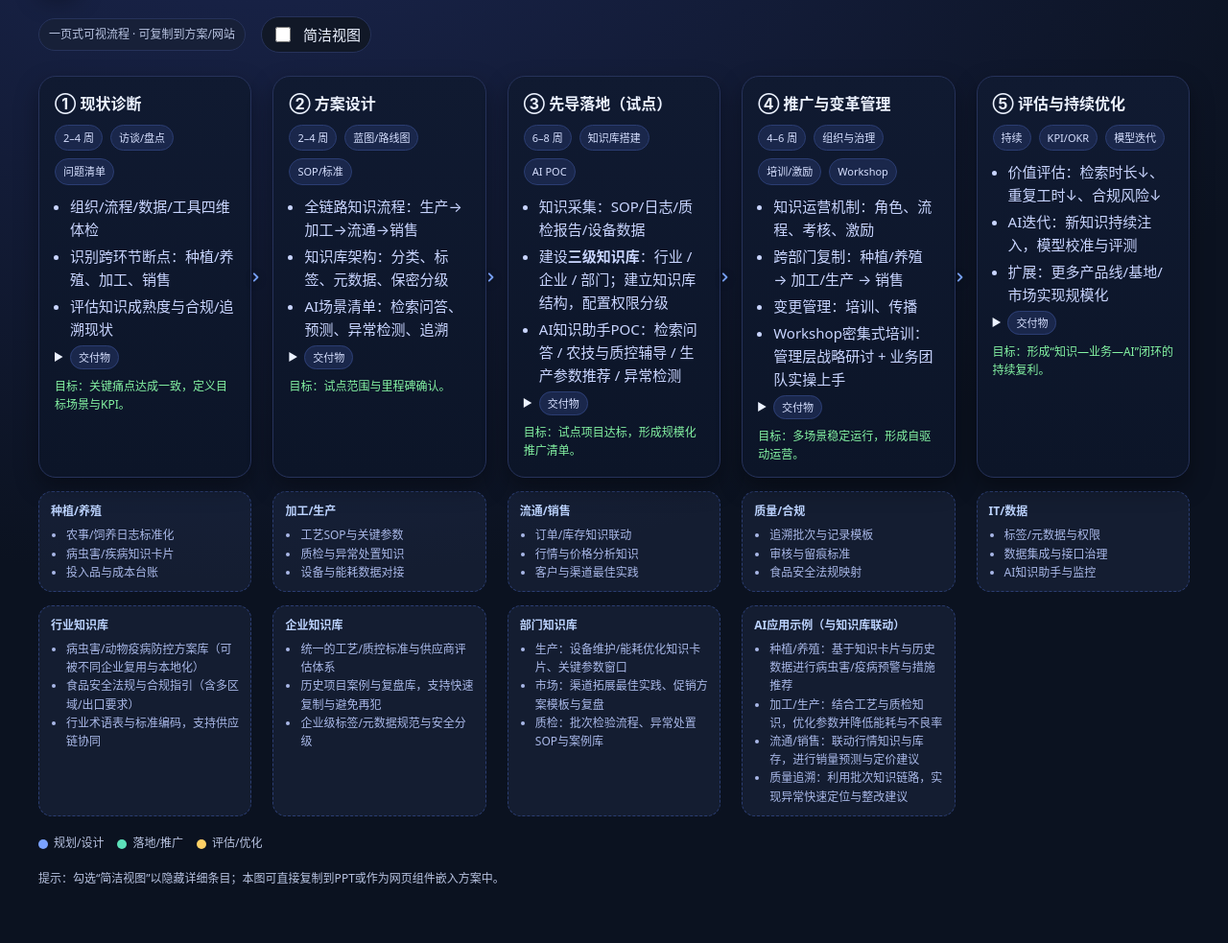
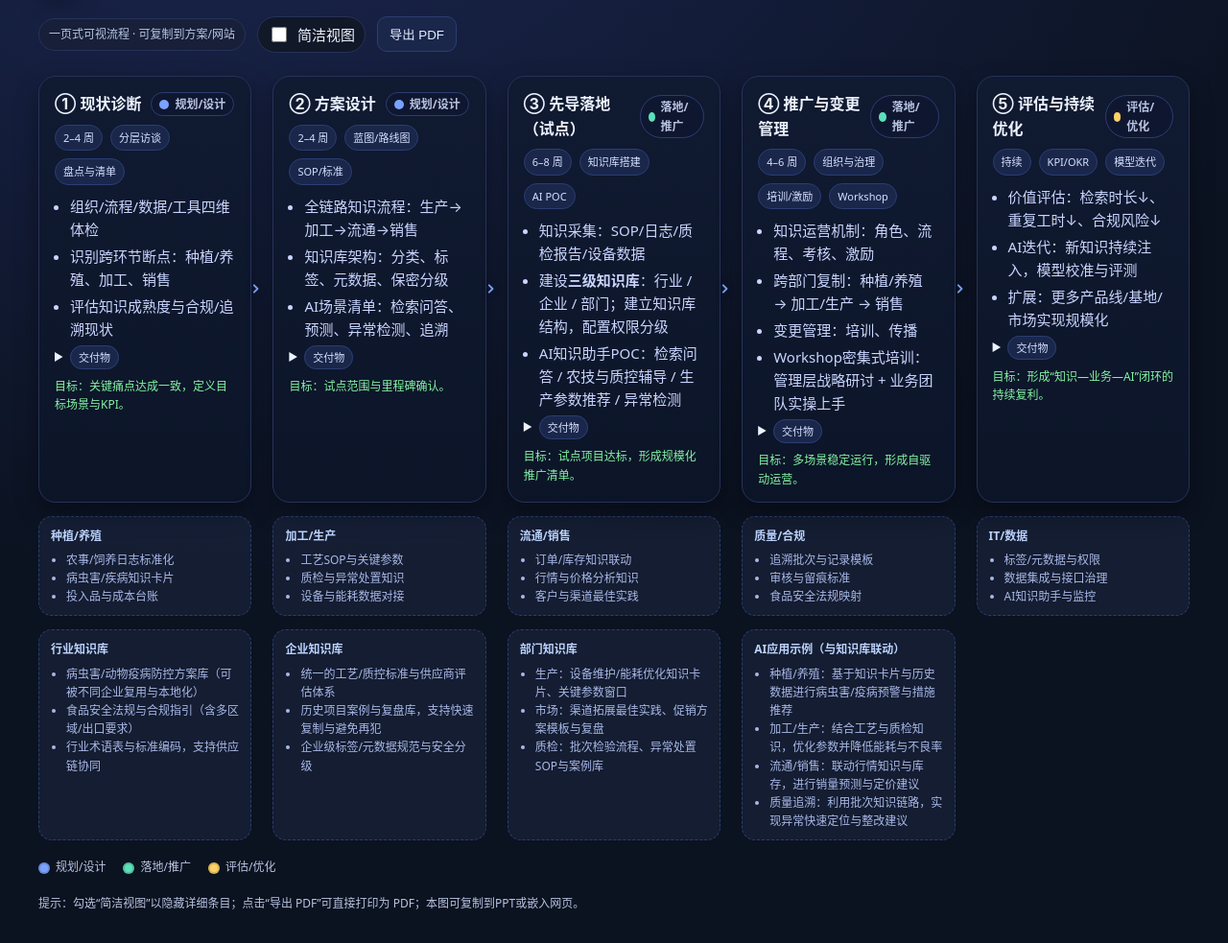
Before and after one commit to JoeQuanquan/KMsolution, a plain HTML site: page index.html in a window 1280 px wide. Shown: the part 91-1074 px from the top of the page at 96% size. Before the commit the page ends 1048 px from the top, so only its background shows below. Drawn offline with Linux system fonts and the light colour scheme.

Commit message:
Update index9.html

```diff
--- a/index.html
+++ b/index.html
@@ -1,10 +1,9 @@
-
 <!DOCTYPE html>
 <html lang="zh-CN">
 <head>
 <meta charset="utf-8" />
 <meta name="viewport" content="width=device-width, initial-scale=1" />
-<title>农食行业全链路知识管理咨询流程图（更新版）</title>
+<title>农食行业全链路知识管理咨询流程图</title>
 <style>
   :root { --bg:#0b1220; --card:#121a2b; --ink:#ecf2ff; --muted:#b8c3e1; --accent:#7aa2ff; --accent-2:#5ce0b9; --warn:#ffd166; --ok:#84f3a3; --shadow:0 10px 24px rgba(0,0,0,.35); --radius:18px; }
   *{box-sizing:border-box}
@@ -14,13 +13,16 @@
   .logo{width:42px;height:42px;display:grid;place-items:center;background:linear-gradient(135deg,var(--accent),var(--accent-2));border-radius:12px;box-shadow:var(--shadow)}
   h1{font-size:22px;margin:0;letter-spacing:.5px}
   .subtitle{color:var(--muted);font-size:13px}
-  .toolbar{display:flex;gap:16px;align-items:center;margin:8px 0 24px}
+  .toolbar{display:flex;gap:12px;align-items:center;margin:8px 0 24px;flex-wrap:wrap}
   .tag{padding:6px 10px;border-radius:999px;background:#172038;color:var(--muted);border:1px solid #26325a;font-size:12px}
-  .toggle{display:flex;align-items:center;gap:10px;padding:6px 10px;border-radius:999px;background:#111827;border:1px solid #26325a;cursor:pointer;user-select:none}
+  .toggle{display:flex;align-items:center;gap:8px;padding:6px 10px;border-radius:999px;background:#111827;border:1px solid #26325a;cursor:pointer;user-select:none}
   .toggle input{accent-color:var(--accent);width:16px;height:16px}
+  .btn{padding:8px 12px;border-radius:10px;border:1px solid #2b3d72;background:#1a274b;color:#e6edff;cursor:pointer}
+  .btn:hover{filter:brightness(1.08)}
+
   .flow{display:grid;grid-template-columns:repeat(5,1fr);gap:22px;position:relative}
   .stage{background:linear-gradient(180deg,#101a31,#0c1528);border:1px solid #26325a;border-radius:var(--radius);padding:16px 16px 14px;box-shadow:var(--shadow);position:relative}
-  .stage h3{margin:0 0 8px;font-size:16px}
+  .stage h3{margin:0 0 8px;font-size:16px;display:flex;align-items:center;gap:10px}
   .stage .meta{display:flex;gap:8px;flex-wrap:wrap;margin-bottom:10px}
   .chip{font-size:11px;color:#d7e0ff;padding:4px 8px;border-radius:999px;background:#1a274b;border:1px solid #2b3d72}
   .bullet{margin:8px 0 0 0;padding-left:16px;color:#c9d5ff}
@@ -28,18 +30,27 @@
   .deliver{margin-top:10px;font-size:12px;color:var(--ok)}
   .arrow{position:absolute;top:50%;transform:translateY(-50%);width:22px;height:22px;display:grid;place-items:center;right:-13px}
   .stage svg{filter:drop-shadow(0 2px 4px rgba(0,0,0,.4))}
+
+  /* 阶段标记（与图例一致） */
+  .mark{display:inline-flex;align-items:center;gap:6px;font-size:12px;color:var(--muted);padding:2px 8px;border-radius:999px;background:#0f1730;border:1px solid #2b3d72}
+  .mark .dot{display:inline-block;width:10px;height:10px;border-radius:50%}
+  .mark-plan .dot{background:var(--accent)}
+  .mark-build .dot{background:var(--accent-2)}
+  .mark-eval .dot{background:var(--warn)}
+
   .lanes{display:grid;grid-template-columns:repeat(5,1fr);gap:22px;margin-top:14px}
   .lane{background:rgba(122,162,255,.08);border:1px dashed #2b3d72;border-radius:14px;padding:10px 12px}
   .lane b{display:block;font-size:12px;color:#bcd3ff;margin-bottom:6px}
   .lane ul{margin:0;padding-left:16px;color:#a9b8e8;font-size:12px}
-  .legend{margin-top:18px;display:flex;gap:14px;flex-wrap:wrap;color:var(--muted);font-size:12px}
-  .legend .dot{width:10px;height:10px;border-radius:50%;display:inline-block;margin-right:6px;vertical-align:middle}
+
+  .legend{margin-top:18px;display:flex;gap:18px;flex-wrap:wrap;color:var(--muted);font-size:12px;align-items:center}
+  .legend .dot{display:inline-block;width:12px;height:12px;border-radius:50%;margin-right:6px;vertical-align:middle;box-shadow:0 0 0 2px rgba(0,0,0,.15) inset}
   .dot-plan{background:var(--accent)}
   .dot-build{background:var(--accent-2)}
   .dot-eval{background:var(--warn)}
   .note{margin-top:18px;color:var(--muted);font-size:12px}
 
-  /* 简洁视图：隐藏细节，仅保留结构 */
+  /* 简洁视图 */
   body.compact .bullet{display:none}
   body.compact details{display:none}
   body.compact .deliver{display:none}
@@ -50,16 +61,28 @@
     .flow,.lanes{grid-template-columns:1fr}
     .arrow{display:none}
   }
+
+  /* 打印到 PDF 优化 */
+  @media print{
+    body{background:#fff;color:#000;-webkit-print-color-adjust:exact;print-color-adjust:exact}
+    .logo,.tag,.toggle,.btn{display:none}
+    .stage{background:#fff;border-color:#ccc;box-shadow:none}
+    .lane{background:#fff;border-color:#ccc}
+    a{color:#000}
+  }
 </style>
 </head>
 <body>
   <div class="wrap">
     <header>
       <div class="logo" aria-hidden="true">
-        <svg width="22" height="22" viewBox="0 0 24 24" fill="none"><path d="M12 2l3.5 6H8.5L12 2Z" fill="#0b1220"/><rect x="5" y="9" width="14" height="8" rx="3" fill="#0b1220"/></svg>
+        <svg width="22" height="22" viewBox="0 0 24 24" fill="none">
+          <path d="M12 2l3.5 6H8.5L12 2Z" fill="#0b1220"/>
+          <rect x="5" y="9" width="14" height="8" rx="3" fill="#0b1220"/>
+        </svg>
       </div>
       <div>
-        <h1>农食行业全链路知识管理咨询流程图（更新版）</h1>
+        <h1>农食行业全链路知识管理咨询流程图</h1>
         <div class="subtitle">覆盖 <b>种植</b>/<b>养殖</b> — <b>加工</b>/<b>生产</b> — <b>流通</b>/<b>销售</b> 的知识化与AI落地路径 · 新增：行业/企业/部门三级知识库与应用示例</div>
       </div>
     </header>
@@ -70,14 +93,15 @@
         <input id="cmp" type="checkbox" />
         <span>简洁视图</span>
       </label>
+      <button id="pdfBtn" class="btn" title="导出为 PDF">导出 PDF</button>
     </div>
 
     <!-- FLOW STAGES -->
     <section class="flow" aria-label="咨询实施阶段流程">
-      <!-- 1 现状诊断 -->
+      <!-- 1 现状诊断（规划/设计） -->
       <div class="stage">
-        <h3>① 现状诊断</h3>
-        <div class="meta"><span class="chip">2–4 周</span><span class="chip">访谈/盘点</span><span class="chip">问题清单</span></div>
+        <h3>① 现状诊断 <span class="mark mark-plan"><span class="dot"></span>规划/设计</span></h3>
+        <div class="meta"><span class="chip">2–4 周</span><span class="chip">分层访谈</span><span class="chip">盘点与清单</span></div>
         <ul class="bullet">
           <li>组织/流程/数据/工具四维体检</li>
           <li>识别跨环节断点：种植/养殖、加工、销售</li>
@@ -88,13 +112,17 @@
         </details>
         <div class="deliver">目标：关键痛点达成一致，定义目标场景与KPI。</div>
         <div class="arrow" aria-hidden="true">
-          <svg width="22" height="22" viewBox="0 0 24 24"><path d="M4 12h12" stroke="url(#g1)" stroke-width="2" stroke-linecap="round"/><path d="M14 8l4 4-4 4" fill="none" stroke="url(#g1)" stroke-width="2" stroke-linecap="round" stroke-linejoin="round"/><defs><linearGradient id="g1" x1="0" x2="24" y1="0" y2="0"><stop stop-color="#7aa2ff"/><stop offset="1" stop-color="#5ce0b9"/></linearGradient></defs></svg>
+          <svg width="22" height="22" viewBox="0 0 24 24">
+            <path d="M4 12h12" stroke="url(#g1)" stroke-width="2" stroke-linecap="round"/>
+            <path d="M14 8l4 4-4 4" fill="none" stroke="url(#g1)" stroke-width="2" stroke-linecap="round" stroke-linejoin="round"/>
+            <defs><linearGradient id="g1" x1="0" x2="24" y1="0" y2="0"><stop stop-color="#7aa2ff"/><stop offset="1" stop-color="#5ce0b9"/></linearGradient></defs>
+          </svg>
         </div>
       </div>
 
-      <!-- 2 方案设计 -->
+      <!-- 2 方案设计（规划/设计） -->
       <div class="stage">
-        <h3>② 方案设计</h3>
+        <h3>② 方案设计 <span class="mark mark-plan"><span class="dot"></span>规划/设计</span></h3>
         <div class="meta"><span class="chip">2–4 周</span><span class="chip">蓝图/路线图</span><span class="chip">SOP/标准</span></div>
         <ul class="bullet">
           <li>全链路知识流程：生产→加工→流通→销售</li>
@@ -106,13 +134,17 @@
         </details>
         <div class="deliver">目标：试点范围与里程碑确认。</div>
         <div class="arrow" aria-hidden="true">
-          <svg width="22" height="22" viewBox="0 0 24 24"><path d="M4 12h12" stroke="url(#g2)" stroke-width="2" stroke-linecap="round"/><path d="M14 8l4 4-4 4" fill="none" stroke="url(#g2)" stroke-width="2" stroke-linecap="round" stroke-linejoin="round"/><defs><linearGradient id="g2" x1="0" x2="24" y1="0" y2="0"><stop stop-color="#7aa2ff"/><stop offset="1" stop-color="#5ce0b9"/></linearGradient></defs></svg>
+          <svg width="22" height="22" viewBox="0 0 24 24">
+            <path d="M4 12h12" stroke="url(#g2)" stroke-width="2" stroke-linecap="round"/>
+            <path d="M14 8l4 4-4 4" fill="none" stroke="url(#g2)" stroke-width="2" stroke-linecap="round" stroke-linejoin="round"/>
+            <defs><linearGradient id="g2" x1="0" x2="24" y1="0" y2="0"><stop stop-color="#7aa2ff"/><stop offset="1" stop-color="#5ce0b9"/></linearGradient></defs>
+          </svg>
         </div>
       </div>
 
-      <!-- 3 先导落地 -->
+      <!-- 3 先导落地（落地/推广） -->
       <div class="stage">
-        <h3>③ 先导落地（试点）</h3>
+        <h3>③ 先导落地（试点） <span class="mark mark-build"><span class="dot"></span>落地/推广</span></h3>
         <div class="meta"><span class="chip">6–8 周</span><span class="chip">知识库搭建</span><span class="chip">AI POC</span></div>
         <ul class="bullet">
           <li>知识采集：SOP/日志/质检报告/设备数据</li>
@@ -124,13 +156,17 @@
         </details>
         <div class="deliver">目标：试点项目达标，形成规模化推广清单。</div>
         <div class="arrow" aria-hidden="true">
-          <svg width="22" height="22" viewBox="0 0 24 24"><path d="M4 12h12" stroke="url(#g3)" stroke-width="2" stroke-linecap="round"/><path d="M14 8l4 4-4 4" fill="none" stroke="url(#g3)" stroke-width="2" stroke-linecap="round" stroke-linejoin="round"/><defs><linearGradient id="g3" x1="0" x2="24" y1="0" y2="0"><stop stop-color="#7aa2ff"/><stop offset="1" stop-color="#5ce0b9"/></linearGradient></defs></svg>
+          <svg width="22" height="22" viewBox="0 0 24 24">
+            <path d="M4 12h12" stroke="url(#g3)" stroke-width="2" stroke-linecap="round"/>
+            <path d="M14 8l4 4-4 4" fill="none" stroke="url(#g3)" stroke-width="2" stroke-linecap="round" stroke-linejoin="round"/>
+            <defs><linearGradient id="g3" x1="0" x2="24" y1="0" y2="0"><stop stop-color="#7aa2ff"/><stop offset="1" stop-color="#5ce0b9"/></linearGradient></defs>
+          </svg>
         </div>
       </div>
 
-      <!-- 4 推广与变革管理 -->
+      <!-- 4 推广与变更管理（落地/推广） -->
       <div class="stage">
-        <h3>④ 推广与变革管理</h3>
+        <h3>④ 推广与变更管理 <span class="mark mark-build"><span class="dot"></span>落地/推广</span></h3>
         <div class="meta"><span class="chip">4–6 周</span><span class="chip">组织与治理</span><span class="chip">培训/激励</span><span class="chip">Workshop</span></div>
         <ul class="bullet">
           <li>知识运营机制：角色、流程、考核、激励</li>
@@ -143,13 +179,17 @@
         </details>
         <div class="deliver">目标：多场景稳定运行，形成自驱动运营。</div>
         <div class="arrow" aria-hidden="true">
-          <svg width="22" height="22" viewBox="0 0 24 24"><path d="M4 12h12" stroke="url(#g4)" stroke-width="2" stroke-linecap="round"/><path d="M14 8l4 4-4 4" fill="none" stroke="url(#g4)" stroke-width="2" stroke-linecap="round" stroke-linejoin="round"/><defs><linearGradient id="g4" x1="0" x2="24" y1="0" y2="0"><stop stop-color="#7aa2ff"/><stop offset="1" stop-color="#5ce0b9"/></linearGradient></defs></svg>
+          <svg width="22" height="22" viewBox="0 0 24 24">
+            <path d="M4 12h12" stroke="url(#g4)" stroke-width="2" stroke-linecap="round"/>
+            <path d="M14 8l4 4-4 4" fill="none" stroke="url(#g4)" stroke-width="2" stroke-linecap="round" stroke-linejoin="round"/>
+            <defs><linearGradient id="g4" x1="0" x2="24" y1="0" y2="0"><stop stop-color="#7aa2ff"/><stop offset="1" stop-color="#5ce0b9"/></linearGradient></defs>
+          </svg>
         </div>
       </div>
 
-      <!-- 5 评估与优化 -->
+      <!-- 5 评估与持续优化（评估/优化） -->
       <div class="stage">
-        <h3>⑤ 评估与持续优化</h3>
+        <h3>⑤ 评估与持续优化 <span class="mark mark-eval"><span class="dot"></span>评估/优化</span></h3>
         <div class="meta"><span class="chip">持续</span><span class="chip">KPI/OKR</span><span class="chip">模型迭代</span></div>
         <ul class="bullet">
           <li>价值评估：检索时长↓、重复工时↓、合规风险↓</li>
@@ -215,23 +255,19 @@
       </div>
     </section>
 
-    <div class="legend"><span><span class="dot dot-plan"></span>规划/设计</span><span><span class="dot dot-build"></span>落地/推广</span><span><span class="dot dot-eval"></span>评估/优化</span></div>
-    <div class="note">提示：勾选“简洁视图”以隐藏详细条目；本图可直接复制到PPT或作为网页组件嵌入方案中。</div>
+    <div class="legend">
+      <span><span class="dot dot-plan"></span>规划/设计</span>
+      <span><span class="dot dot-build"></span>落地/推广</span>
+      <span><span class="dot dot-eval"></span>评估/优化</span>
+    </div>
+    <div class="note">提示：勾选“简洁视图”以隐藏详细条目；点击“导出 PDF”可直接打印为 PDF；本图可复制到PPT或嵌入网页。</div>
   </div>
 
 <script>
-  // （可选）禁用右键 & 文本选择（更稳的写法）
-  document.addEventListener('contextmenu', e => e.preventDefault());
-  document.addEventListener('selectstart', e => e.preventDefault());
-
-  // 简洁视图开关 + 记忆
   document.addEventListener('DOMContentLoaded', () => {
     const cmp = document.getElementById('cmp');
     const saved = (typeof localStorage !== 'undefined') && localStorage.getItem('agri_compact') === '1';
-    if (saved) {
-      document.body.classList.add('compact');
-      if (cmp) cmp.checked = true;
-    }
+    if (saved) { document.body.classList.add('compact'); if (cmp) cmp.checked = true; }
     if (cmp) {
       cmp.addEventListener('change', (e) => {
         const on = e.target.checked;
@@ -239,6 +275,8 @@
         try { localStorage.setItem('agri_compact', on ? '1' : '0'); } catch(err) {}
       });
     }
+    const pdfBtn = document.getElementById('pdfBtn');
+    if (pdfBtn) pdfBtn.addEventListener('click', () => window.print());
   });
 </script>
 </body>
```
